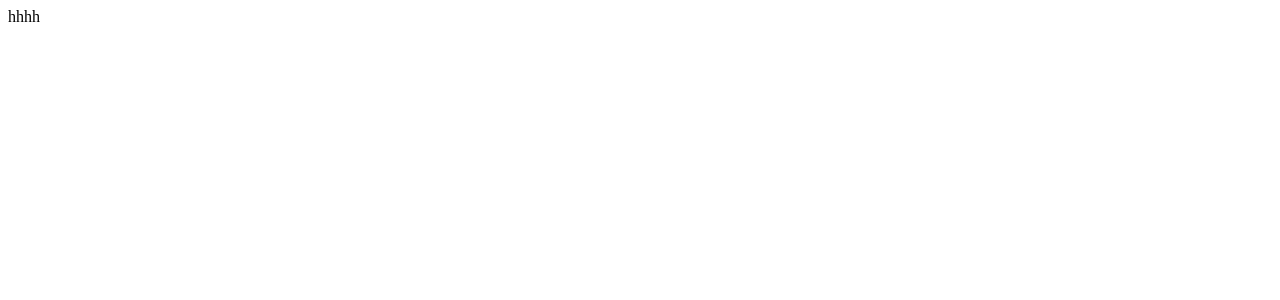
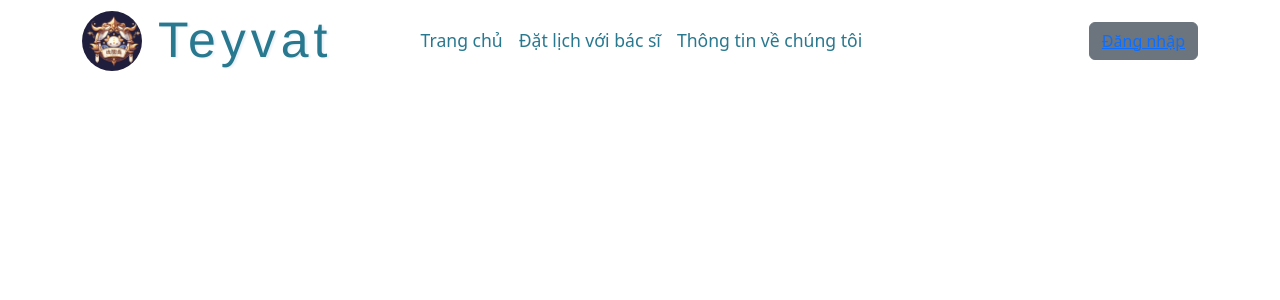
Before and after one commit to DN2803/Intro2SE_21_3_lab, a React (Create React App) app in the folder src/frontend/: page /login in a window 1280 px wide. Before the commit this address had no page. Shown: the top 300 px of the page. Built offline with nearby package versions, Linux system fonts and the light colour scheme.

Commit message:
add header

```diff
--- a/src/frontend/package.json
+++ b/src/frontend/package.json
@@ -6,10 +6,12 @@
     "@testing-library/jest-dom": "^5.17.0",
     "@testing-library/react": "^13.4.0",
     "@testing-library/user-event": "^13.5.0",
+    "bootstrap": "^5.3.2",
     "react": "^18.2.0",
     "react-dom": "^18.2.0",
     "react-router-dom": "^6.16.0",
     "react-scripts": "5.0.1",
+    "reactstrap": "^9.2.0",
     "web-vitals": "^2.1.4"
   },
   "scripts": {
--- a/src/frontend/src/components/header/Header.jsx
+++ b/src/frontend/src/components/header/Header.jsx
@@ -1,10 +1,143 @@
-import React from "react";
+import React, { useState, useRef, useEffect } from "react";
+import { Container, Row, Button } from "reactstrap";
+import { NavLink, Link } from "react-router-dom";
+
+import logo from "../../assets/images/logo.png";
+
+import "./header.scss";
+
+const nav__links = [
+    {
+        path: "./home",
+        display: "Trang chủ",
+    },
+
+    {
+        path: "./booking",
+        display: "Đặt lịch với bác sĩ",
+    },
+
+    {
+        path: "./aboutus",
+        display: "Thông tin về chúng tôi",
+    },
+];
 
 const Header = () => {
+    const headerRef = useRef(null);
+
+    // Nếu cuộn xuống 80px trở xuống thì cho header sticky
+    const stickyHeaderFunc = () => {
+        window.addEventListener("scroll", () => {
+            if (
+                document.body.scrollTop > 80 ||
+                document.documentElement.scrollTop > 80
+            ) {
+                headerRef.current.classList.add("sticky__header");
+            } else {
+                headerRef.current.classList.remove("sticky__header");
+            }
+        });
+    };
+    useEffect(() => {
+        stickyHeaderFunc();
+
+        return window.removeEventListener("scroll", stickyHeaderFunc);
+    });
+
+    const [showSubnav, setShowSubnav] = useState(false);
+
+    const handleExploreClick = () => {
+        setShowSubnav(!showSubnav);
+    };
+
+    //   ----------------------
+    const handleClickOutsideSubnav = (event) => {
+        if (
+            showSubnav &&
+            headerRef.current &&
+            !headerRef.current.contains(event.target)
+        ) {
+            setShowSubnav(false);
+        }
+    };
+
+    useEffect(() => {
+        document.addEventListener("click", handleClickOutsideSubnav);
+
+        return () =>
+            document.removeEventListener("click", handleClickOutsideSubnav);
+    }, [showSubnav]);
+
+    //   menu
+    // Bấm vào icon menu thì hiện menu list
+    const menuRef = useRef(null);
+
+    const toggleMenu = () => menuRef.current.classList.toggle("active__menu");
+
     return (
-        <header>
-                hhhh
+        <header className="header" ref={headerRef}>
+            <Container>
+                <Row>
+                    <div
+                        className="nav__wrapper d-flex align-items-center
+                justify-content-between"
+                    >
+                        {/* ======= logo ========= */}
+                        <div className="logo d-flex flex-row"  >
+                            <img className="ellipse" alt="" src={logo} />
+                            <div className="text-wrapper">Teyvat</div>
+                        </div>
+                        {/* ====================== */}
+
+                        {/* ========= menu ========  */}
+                        <div className="navigation" ref={menuRef} onClick={toggleMenu}>
+                            <ul
+                                className="menu d-flex justify-content-center
+                        gap-3"
+                            >
+                                {nav__links.map((item, index) => (
+                                    <li className="nav__item" key={index}>
+                                        {/* Khi hover vào item nào trên navbar
+                                        thì active màu cho item đó */}
+                                        <NavLink
+                                            to={item.path}
+                                            className={(navClass) =>
+                                                navClass.isActive ? "active__link" : ""
+                                            }
+                                            onClick={item.subNav ? handleExploreClick : null} // Thêm sự kiện onClick
+                                        >
+                                            {item.display}
+                                        </NavLink>
+                                    </li>
+                                ))}
+                            </ul>
+                        </div>
+                        {/* ======================= */}
+
+                        {/* ========================= */}
+                        <div
+                            className="nav__right d-flex align-items-center
+                    gap-3"
+                        >
+                            <div
+                                className="nav__btns d-flex align-items-center
+                        gap-3"
+                            >
+                                <Button className="btn secondary__btn">
+                                    <Link to="/login">Đăng nhập</Link>
+                                </Button>
+                            </div>
+
+                            {/* Trên mobile */}
+                            <span className="mobile__menu">
+                                <i className="ri-menu-line" onClick={toggleMenu}></i>
+                            </span>
+                        </div>
+                    </div>
+                </Row>
+            </Container>
         </header>
-    )
-}
-export default Header
+    );
+};
+export default Header;
--- /dev/null
+++ b/src/frontend/src/components/header/header.scss
@@ -0,0 +1,111 @@
+.header {
+    width: 100%;
+    height: 80px;
+    line-height: 80px;
+    z-index: 999999;
+    /* position: fixed; */
+
+}
+.header .logo {
+    width: 80px;
+    //transform: translateY(-0.01em);
+  }
+
+  .logo .ellipse {
+    height: 60px;
+    left: 0;
+    object-fit: cover;
+    top: 0;
+    width: 60px;
+    border-radius: 100px;
+  }
+
+  .logo .text-wrapper {
+    color: #28788f;
+    font-family: "Long Cang-Regular", Helvetica;
+    font-size: 50px;
+    font-weight: 400;
+
+    letter-spacing: 5px;
+    line-height: normal;
+    text-align: center;
+    text-shadow: 2px 1px 2px #e9f0f9;
+    white-space: nowrap;
+    transform: translateX(1rem);
+  }
+  .menu {
+    margin-bottom: 0;
+}
+
+.nav__item {
+    position: relative;
+
+}
+
+.nav__item a {
+    text-decoration: none;
+    color: #28788f;
+    font-weight: 500;
+    font-size: 1.1rem;
+}
+
+.nav__item a:hover {
+    color: inherit;
+}
+
+.nav__item a.active__link {
+    color: var(--secondary-color);
+}
+
+.mobile__menu {
+    font-size: 1.3rem;
+    color: var(--heading-color);
+    display: none;
+}
+  .sticky__header {
+    width: 100%;
+    height: 80px;
+    line-height: 80px;
+    position: sticky;
+    top: 0;
+    left: 0;
+    box-shadow: 3px 3px 8px -3px #ddd;
+    z-index: 9999999;
+    //border-bottom: 1px solid var(0000);
+}
+
+/* ================= */
+
+
+@media only screen and (max-width: 768px)  {
+    .navigation {
+        position: fixed;
+        top: 0;
+        left: 0;
+        width: 100%;
+        height: 100%;
+        background: linear-gradient(#ceeee283, #97eac283);
+        z-index: 222222;
+        display: none;
+    }
+
+    .active__menu {
+        display: block;
+    }
+
+    .menu {
+        position: absolute;
+        top: 0;
+        right: 0;
+        width: 250px;
+        height: 100%;
+        z-index: 333333;
+        flex-direction: column;
+        padding-top: 40px;
+    }
+
+    .mobile__menu {
+        display: block;
+    }
+
+}
--- a/src/frontend/src/index.js
+++ b/src/frontend/src/index.js
@@ -2,6 +2,8 @@ import React from 'react';
 import ReactDOM from 'react-dom/client';
 
 import App from './views/App';
+import 'bootstrap/dist/css/bootstrap.css';
+//import 'remixicon/fonts/remixicon.css'
 import reportWebVitals from './reportWebVitals';
 
 const root = ReactDOM.createRoot(document.getElementById('root'));
--- a/src/frontend/src/router/Router.js
+++ b/src/frontend/src/router/Router.js
@@ -2,12 +2,14 @@ import React from "react";
 import {Routes, Route, Navigate, useRoutes} from 'react-router-dom'
 
 import Home from '../views/pages/Home'
+import Login from '../views/pages/Login'
 
 const Router = () => {
     return (
         <Routes>
             <Route path='/' element={<Navigate to='/home'/>} />
             <Route path='/home' element={<Home/>} />
+            <Route path='/login' element={<Login/>}/>
         </Routes>
     )
 }
--- a/src/frontend/src/styles/global.scss
+++ b/src/frontend/src/styles/global.scss
@@ -1,3 +1,15 @@
+
+@import url('https://fonts.googleapis.com/css2?family=Montserrat:ital,wght@0,100;0,200;0,300;0,400;0,500;0,600;0,800;0,900;1,100;1,200;1,300;1,400;1,500;1,700;1,800;1,900&display=swap');
+
+
+:root {
+  --primary-color: #ffff;
+
+
+}
+li::marker {
+  content: none;
+}
 body {
     margin: 0;
     font-family: -apple-system, BlinkMacSystemFont, 'Segoe UI', 'Roboto', 'Oxygen',
--- a/src/frontend/src/views/App.js
+++ b/src/frontend/src/views/App.js
@@ -1,5 +1,4 @@
-import logo from './logo.svg';
-import './App.scss';
+import '../styles/global.scss';
 
 import Layout from '../components/ui/Layout';
 import { BrowserRouter } from 'react-router-dom';
--- a/src/frontend/src/views/App.scss
+++ /dev/null
@@ -1,38 +0,0 @@
-.App {
-  text-align: center;
-}
-
-.App-logo {
-  height: 40vmin;
-  pointer-events: none;
-}
-
-@media (prefers-reduced-motion: no-preference) {
-  .App-logo {
-    animation: App-logo-spin infinite 20s linear;
-  }
-}
-
-.App-header {
-  background-color: #282c34;
-  min-height: 100vh;
-  display: flex;
-  flex-direction: column;
-  align-items: center;
-  justify-content: center;
-  font-size: calc(10px + 2vmin);
-  color: white;
-}
-
-.App-link {
-  color: #61dafb;
-}
-
-@keyframes App-logo-spin {
-  from {
-    transform: rotate(0deg);
-  }
-  to {
-    transform: rotate(360deg);
-  }
-}
--- a/src/frontend/src/views/pages/Login.jsx
+++ b/src/frontend/src/views/pages/Login.jsx
@@ -1,7 +1,22 @@
 import React from "react";
+import {Container, Row, Col, Form, FormGroup, Button } from 'reactstrap'
 
 const Login = () => {
-    <>
-    </>
+
+    return (
+        <>
+        <section className="login__section">
+            <Container>
+                <Row>
+                    <div className="login_form">
+
+                    </div>
+                </Row>
+            </Container>
+        </section>
+        </>
+    )
 }
+
+
 export default Login
```
Also changed, not shown: src/frontend/src/assets/images/logo.png (added), 1 other file (tests, documents, lock files or other folders).
